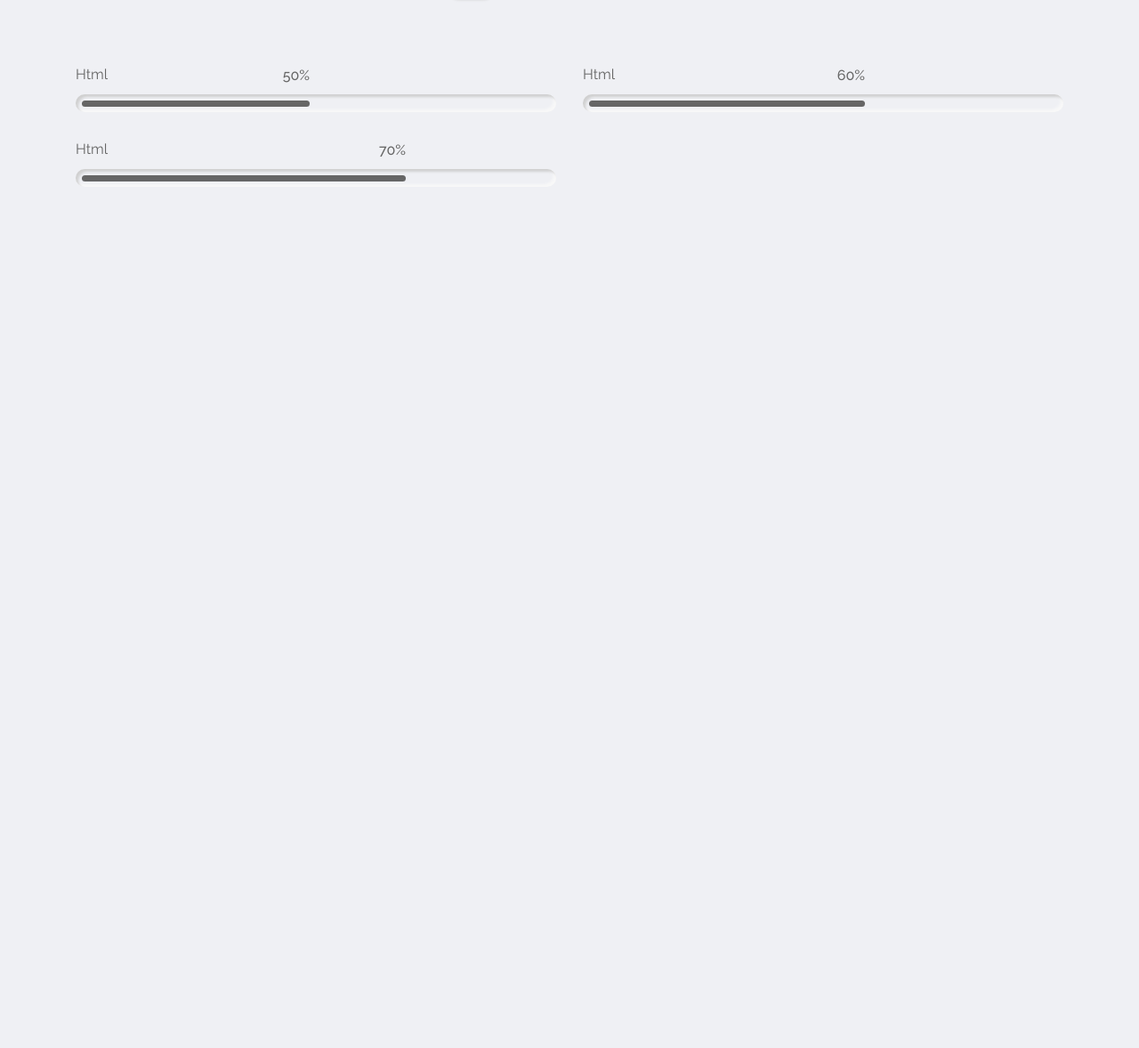
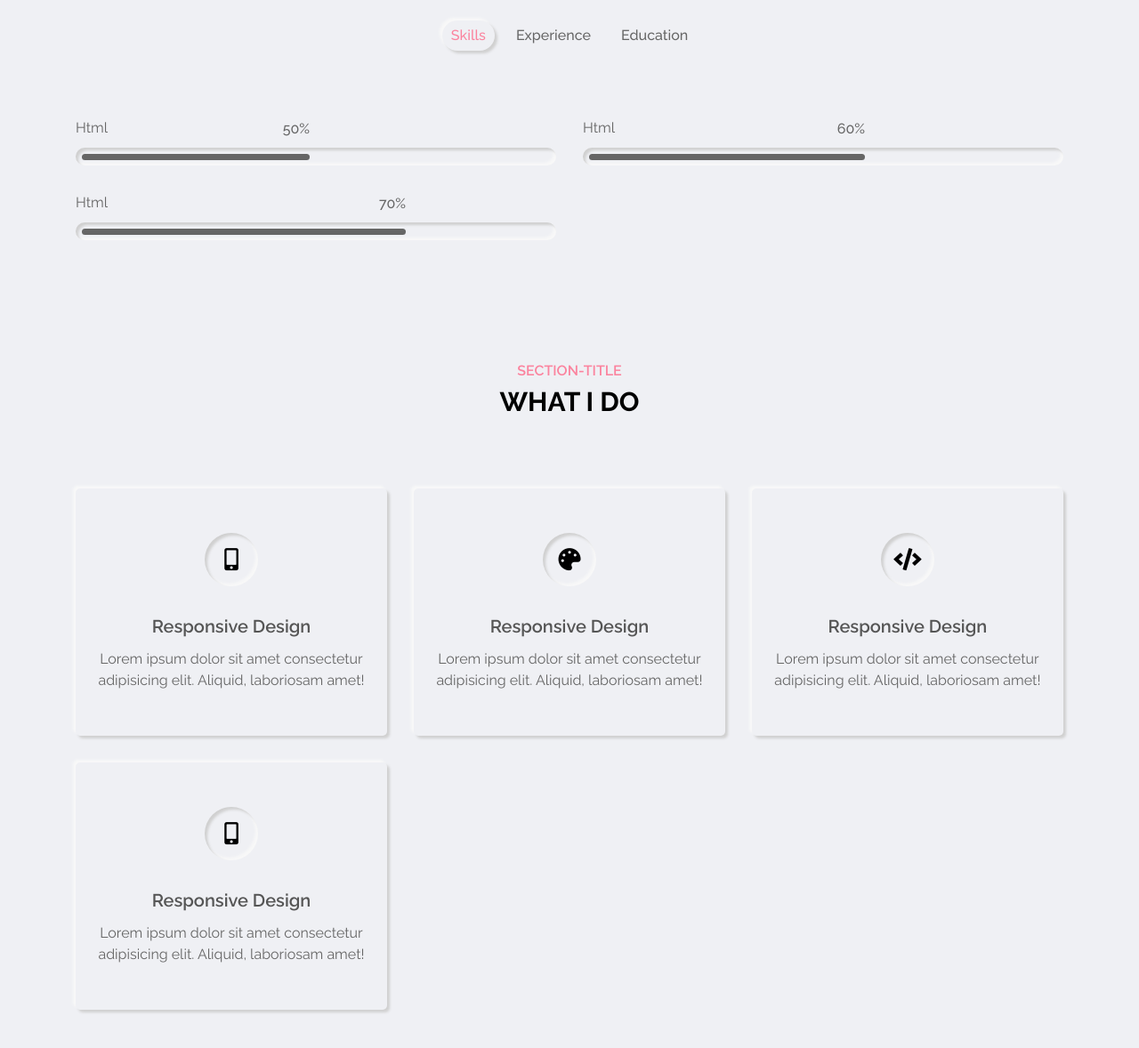
Before and after one commit to standlyfaustina/my-port, a plain HTML site: page index.html in a window 1280 px wide. Shown: the part 1438-2616 px from the top of the page at 89% size. Before the commit the page ends 1703 px from the top, so only its background shows below. Drawn offline with Linux system fonts and the light colour scheme.

Commit message:
added service section

```diff
--- a/css/style.css
+++ b/css/style.css
@@ -17,6 +17,7 @@
   --outer-shadow: 3px 3px 3px #d0d0d0, -3px -3px 3px #f8f8f8;
   --outer-shadow-0: 0 0 0 #d0d0d0, 0 0 0 #f8f8f8;
   --inner-shadow: inset 3px 3px 3px #d0d0d0, inset -3px -3px 3px #f8f8f8;
+  --inner-shadow-0:inset 0 0 0 #d0d0d0, inset 0 0 0 #f8f8f8;
 }
 
 body {
@@ -241,7 +242,7 @@ img {
   flex: 0 0 100%;
   text-align: center;
   max-width: 100%;
-  margin-bottom: 60;
+  margin-bottom: 60px;
 }
 
 .section-title h2 {
@@ -723,4 +724,84 @@ img {
   color: var(--text-black-600);
   margin: 0;
 }
-.about-section .timeline-item-inner span;
+.about-section .timeline-item-inner p{
+    font-size: 16px;
+    color: var(--text-black-600);
+    line-height: 26px;
+    margin: 15px 0 0 0;
+}
+
+/* Service Section */
+
+.service-section{
+    padding: 80px 0 80px;
+    min-height: 100vh;
+}
+
+.service-section .service-item{
+    flex: 0 0 33.33%;
+    max-width: 33.33%;
+    padding: 15px;
+    display: flex;
+    flex-wrap: wrap;
+}
+
+  .service-section .service-item-inner{
+    padding: 50px 15px;
+    border-radius: 5px;
+    text-align: center;
+    width: 100%;
+}
+
+ .service-section .service-item-inner .icon{
+    height: 60px;
+    width: 60px;
+    text-align: center;
+    border-radius: 50%;
+    transition: all 0.3s ease;
+    display: block;
+    margin: 0 auto 30px;
+    position: relative;
+}
+
+.service-section .service-item-inner .icon::after{
+    content: '';
+    position: absolute;
+    left: 0;
+    top: 0;
+    width: 100%;
+    height: 100%;
+    border-radius: 50%;
+    transition: all 0.3s ease;
+}
+
+.service-section .service-item-inner:hover .icon{
+    box-shadow: var(--inner-shadow-0);
+}
+
+.service-section .service-item-inner:hover .icon::after{
+    box-shadow: var(--outer-shadow);
+}
+.service-section .service-item-inner .icon i{
+    font-size: 25px;
+    line-height: 60px;
+    transition: 0 0 10px;
+}
+.service-section .service-item-inner:hover .icon i{
+    color: var(--skin-color);
+}
+
+.service-section .service-item-inner h3{
+    font-size: 20px;
+    font-weight: 600;
+    color: var(--text-black-700);
+    margin: 0 0 10px;
+    text-transform: capitalize;
+}
+
+.service-section .service-item-inner p{
+    font-size: 16px;
+    color: var(--text-black-600);
+    margin: 0;
+    line-height: ;
+}
--- a/index.html
+++ b/index.html
@@ -75,11 +75,11 @@
                         <p>Hello</p>
                         <h2>I'm bin standly</h2>
                         <h1>web designer & Developer</h1>
-                        <a href="#" class=" btn-1 outer-shadow hover-in-shadow">More About Me</a>
+                        <a href="#about-me" class=" btn-1 outer-shadow hover-in-shadow">More About Me</a>
                     </div>
                     <div class="home-img">
                         <div class="img-box inner-shadow">
-                            <img src="img/profilepic.png" alt="profile-pic" class="outer-shadow">
+                            <img src="img/profilepic.png" alt="profile-pic" class="outer-shadow" >
                         </div>
                     </div>
              </div>
@@ -88,7 +88,7 @@
       <!-- Home Section End -->
       <!-- About me Section Start -->
       <section class="about-section section">
-          <div class="container">
+          <div class="container" id="about-me">
                 <div class="row">
                   <div class="section-title">
                       <h2 data-heading="main info">About me</h2>
@@ -107,7 +107,7 @@
                             </div>
                        <!-- Social links end -->
                   </div>
-                            <div class="about-info">
+                            <div class="about-info" >
                                 <p>
                                     <span>Hi! My name is Bin Standly</span>
                                     Phasellus sed augue nec est placerat sodales et et justo. Quisque quam elit, volutpat qu et ultricies dui
@@ -307,8 +307,67 @@
 </section>
 
       <!-- About me Section end -->
+      <section class="service-section section">
+          <div class="container">
+              <div class="row">
+                  <div class="section-title">
+                      <h2 data-heading="section-title">
+                          What i do
+                      </h2>
+                  </div>
+              </div>
+              <div class="row">
+                  <!-- service item start -->
+                  <div class="service-item">
+                      <div class="service-item-inner outer-shadow">
+                          <div class="icon inner-shadow">
+                              <i class="fas fa-mobile-alt"></i>
+                          </div>
+                          <h3>Responsive design</h3>
+                          <p>Lorem ipsum dolor sit amet consectetur adipisicing elit. Aliquid, laboriosam amet!</p>
+                      </div>
+                  </div>
+                  <!-- service item end -->
+                  <!-- service item start -->
+                  <div class="service-item">
+                      <div class="service-item-inner outer-shadow">
+                          <div class="icon inner-shadow">
+                              <i class="fas fa-palette"></i>
+                          </div>
+                          <h3>Responsive design</h3>
+                          <p>Lorem ipsum dolor sit amet consectetur adipisicing elit. Aliquid, laboriosam amet!</p>
+                      </div>
+                  </div>
+                  <!-- service item end -->
+                  <!-- service item start -->
+                  <div class="service-item">
+                      <div class="service-item-inner outer-shadow">
+                          <div class="icon inner-shadow">
+                              <i class="fas fa-code"></i>
+                          </div>
+                          <h3>Responsive design</h3>
+                          <p>Lorem ipsum dolor sit amet consectetur adipisicing elit. Aliquid, laboriosam amet!</p>
+                      </div>
+                  </div>
+                  <!-- service item end -->
+                  <!-- service item start -->
+                  <div class="service-item">
+                      <div class="service-item-inner outer-shadow">
+                          <div class="icon inner-shadow">
+                              <i class="fas fa-mobile-alt"></i>
+                          </div>
+                          <h3>Responsive design</h3>
+                          <p>Lorem ipsum dolor sit amet consectetur adipisicing elit. Aliquid, laboriosam amet!</p>
+                      </div>
+                  </div>
+                  <!-- service item end -->
+              </div>
+          </div>
+      </section>
+
+      <!-- Service Section -->
+      <!-- Service Section end -->
 
 <script src="js/app.js"></script>
-<script data-consolejs-channel="7a25e23b-0113-e497-bf89-58c12fc9074e" src="https://remotejs.com/agent/agent.js"></script>
-</body>
+ </body>
 </html>
```
